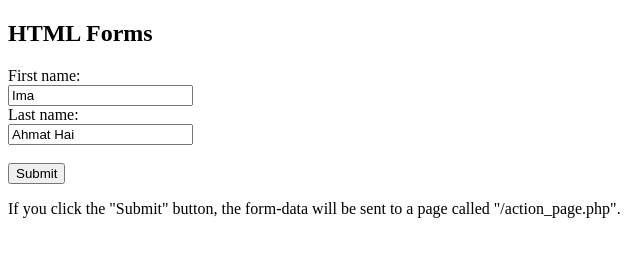
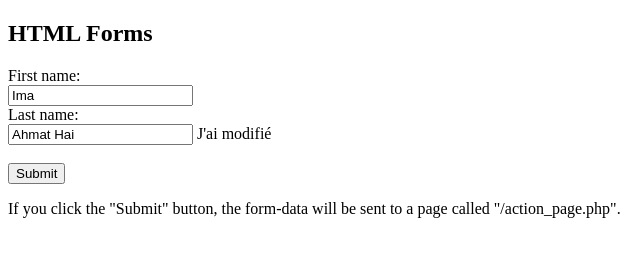
Before and after one commit to ImarateAhmat/my-first-git-project, a plain HTML site: page index.html in a window 1280 px wide. Shown: the full height of the page, 0-640 px from the left. Drawn offline with Linux system fonts and the light colour scheme.

Commit message:
edit index.html

```diff
--- a/index.html
+++ b/index.html
@@ -10,6 +10,9 @@
   <br>
   Last name:<br>
   <input type="text" name="lastname" value="Ahmat Hai">
+
+
+  J'ai modifié
   <br><br>
   <input type="submit" value="Submit">
 </form>
```
